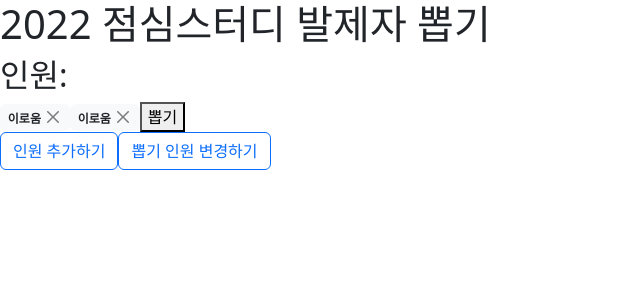
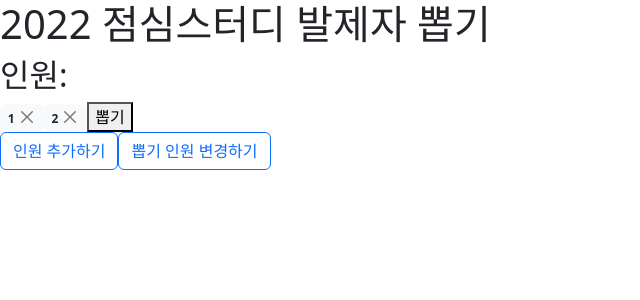
Before and after one commit to roum02/random-pick, a Next.js app: page /main in a window 1280 px wide. Shown: the top 300 px of the page, without its empty margins (0-640 px from the left). Built offline with nearby package versions, Linux system fonts and the light colour scheme.

Commit message:
Add Delete function [main__member-list]

```diff
--- a/components/src/NameTag/index.tsx
+++ b/components/src/NameTag/index.tsx
@@ -1,17 +1,21 @@
 import 'bootstrap/dist/css/bootstrap.min.css';
 import {Badge, CloseButton} from 'react-bootstrap';
 
+interface personProps {
+    id: number;
+    name: string;
+}
 
 interface NameTagProps {
-    name: string
-    onClick?: () => void;
+    personInfo: personProps;
+    onClick?: (id: number) => void;
 }
 
 
-const NameTag = ({name, onClick}: NameTagProps) => {
+const NameTag = ({personInfo, onClick}: NameTagProps) => {
     return (
         <Badge bg="light" text="dark">
-            {name} <CloseButton onClick={onClick}/>
+            {personInfo.name} <CloseButton onClick={() => onClick(personInfo.id)}/>
         </Badge>
     )
 }
--- a/pages/main/index.tsx
+++ b/pages/main/index.tsx
@@ -1,18 +1,35 @@
 import {NameTag} from '../../components/src';
 import {Button} from 'react-bootstrap';
+import {useState} from "react";
 
 const Main = () => {
-    const memberList = [
-        "이로움", "이로움"
-    ]
+    const [memberList, setMemberList] = useState(
+        [
+            {
+                id: 1,
+                name: '1'
+            },
+            {
+                id: 2,
+                name: '2'
+            },
+        ])
+
+    const handleDelete = (id: number) => {
+        const updatedMemberList = memberList.filter((
+            item
+        ) => item.id !== id)
+        console.log(id)
+        setMemberList(updatedMemberList)
+    }
 
     return (
         <header>
             <h1>2022 점심스터디 발제자 뽑기</h1>
             <main>
                 <h2>인원:</h2>
-                {memberList.map((person) => (
-                    <NameTag name={person}/>
+                {memberList.map((person, index) => (
+                    <NameTag personInfo={person} key={index} onClick={handleDelete}/>
                 ))}
                 <button type="button">
                     뽑기
```
